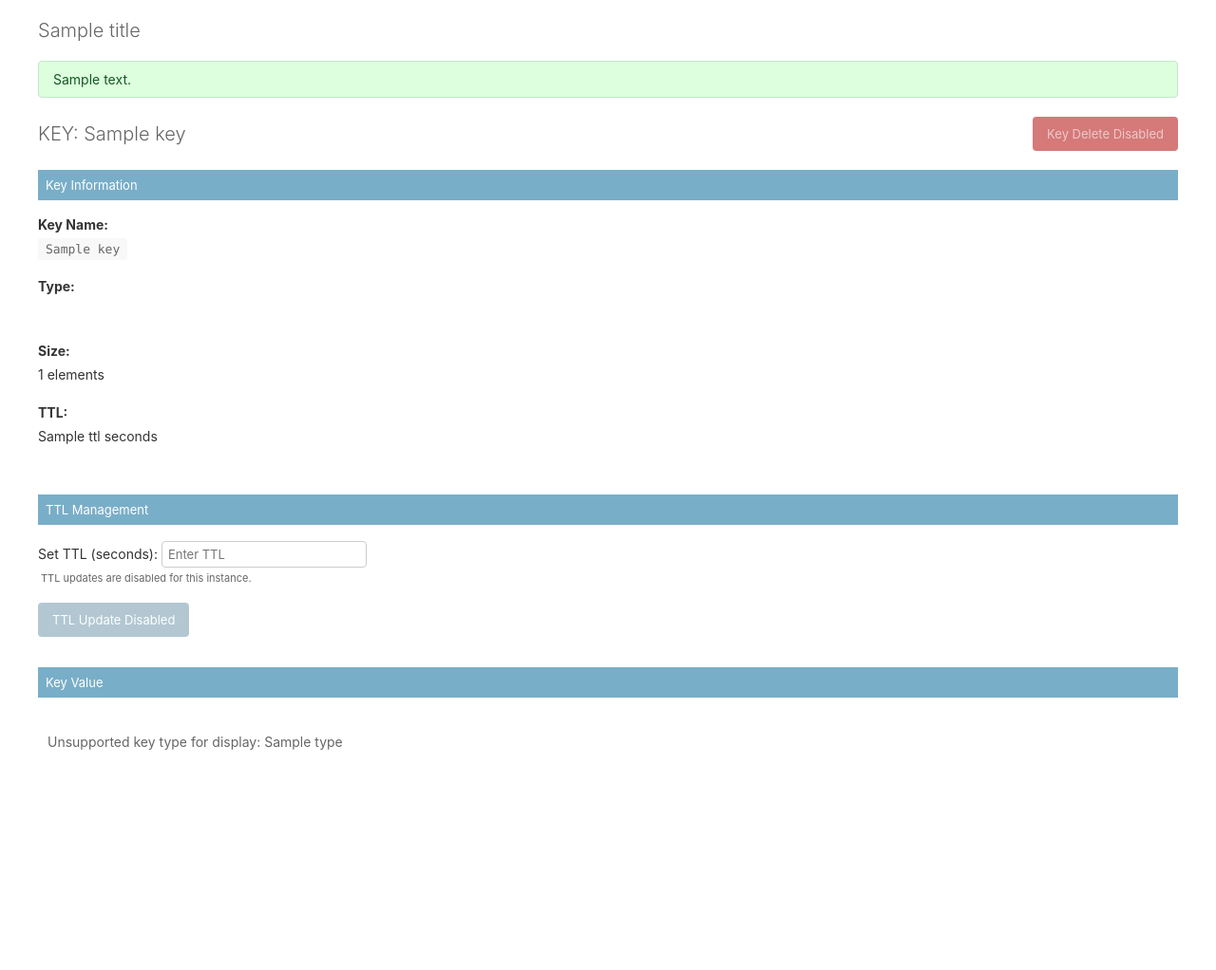
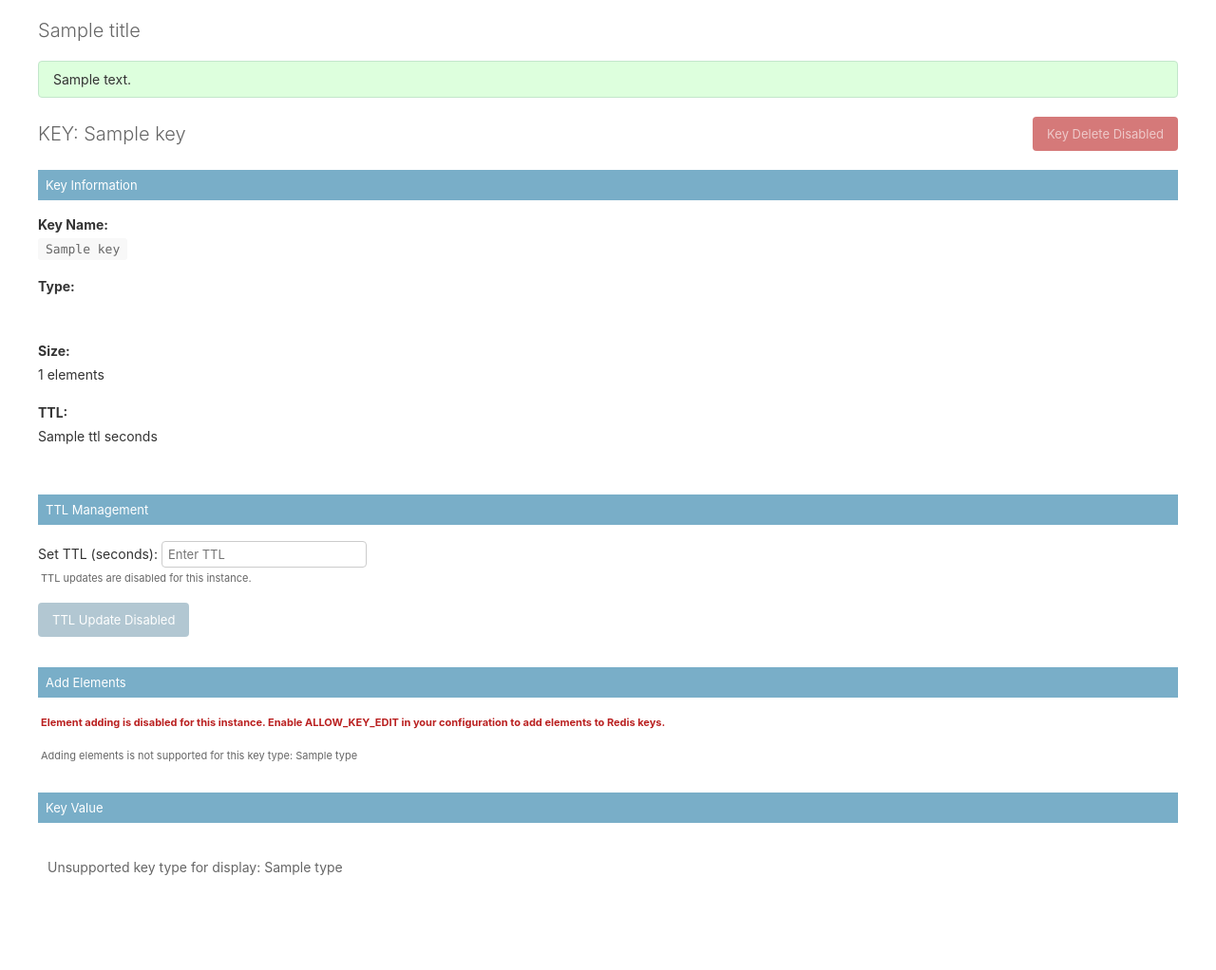
Before and after one commit to yassi/dj-redis-panel, a Django app: template dj_redis_panel/templates/admin/dj_redis_panel/key_detail.html in a window 1280 px wide. Shown: the part 86-1108 px from the top of the page at 95% size. Before the commit the page ends 876 px from the top, so only its background shows below. Run offline with Django 4.2, Linux system fonts and the light colour scheme; the template is opened without the code that fills it: most values are stand-ins (such as "Sample title", 1, 10 or a date in 2020).

Commit message:
add new section for adding new values to collections

```diff
--- a/dj_redis_panel/templates/admin/dj_redis_panel/key_detail.html
+++ b/dj_redis_panel/templates/admin/dj_redis_panel/key_detail.html
@@ -133,6 +133,9 @@
             {% endif %}
         </fieldset>
 
+        <!-- Add Elements Section -->
+        {% include "admin/dj_redis_panel/key_detail_add.html" %}
+
         <!-- Key Value Display and Editing -->
         <fieldset class="module">
             <h2>{% trans 'Key Value' %}</h2>
--- /dev/null
+++ b/dj_redis_panel/templates/admin/dj_redis_panel/key_detail_add.html
@@ -0,0 +1,120 @@
+{% load i18n %}
+{# Add elements template for all key types #}
+
+<fieldset class="module aligned">
+    <h2>{% trans 'Add Elements' %}</h2>
+    <br>
+
+    {% if not allow_key_edit %}
+    <div class="form-row">
+        <div class="help" style="color: #ba2121; font-weight: bold;">
+            {% trans 'Element adding is disabled for this instance. Enable ALLOW_KEY_EDIT in your configuration to add elements to Redis keys.' %}
+        </div>
+    </div>
+    <br>
+    {% endif %}
+
+    {% if key_data.type == "string" %}
+    <!-- String keys don't support adding elements -->
+    <div class="form-row">
+        <div class="help">
+            {% trans 'String keys do not support adding elements. Use the value editing section to modify the string content or add a new key and string value.' %}
+        </div>
+    </div>
+
+    {% elif key_data.type == "list" %}
+    <!-- List: Add item to start or end -->
+    <form method="post">
+        {% csrf_token %}
+        <input type="hidden" name="action" value="add_list_item">
+        <div class="form-row">
+            <div class="field-box">
+                <label for="new_value">{% trans 'Value:' %}</label>
+                <input type="text" id="new_value" name="new_value" required class="vTextField" {% if not allow_key_edit %}disabled{% endif %}>
+                <div class="help">{% trans 'Enter the value to add to the list.' %}</div>
+            </div>
+            <div class="field-box">
+                <label for="position">{% trans 'Position:' %}</label>
+                <select id="position" name="position" class="vSelect" {% if not allow_key_edit %}disabled{% endif %}>
+                    <option value="end">{% trans 'End of list (RPUSH)' %}</option>
+                    <option value="start">{% trans 'Start of list (LPUSH)' %}</option>
+                </select>
+                <div class="help">{% trans 'Choose where to add the new item in the list.' %}</div>
+            </div>
+        </div>
+        <div class="submit-row">
+            <input type="submit" value="{% if allow_key_edit %}{% trans 'Add to List' %}{% else %}{% trans 'Adding Disabled' %}{% endif %}" class="default" {% if not allow_key_edit %}disabled{% endif %}>
+        </div>
+    </form>
+
+    {% elif key_data.type == "set" %}
+    <!-- Set: Add member -->
+    <form method="post">
+        {% csrf_token %}
+        <input type="hidden" name="action" value="add_set_member">
+        <div class="form-row">
+            <div class="field-box">
+                <label for="new_member">{% trans 'Member:' %}</label>
+                <input type="text" id="new_member" name="new_member" required class="vTextField" {% if not allow_key_edit %}disabled{% endif %}>
+                <div class="help">{% trans 'Enter the member to add to the set. Duplicates will be ignored.' %}</div>
+            </div>
+        </div>
+        <div class="submit-row">
+            <input type="submit" value="{% if allow_key_edit %}{% trans 'Add to Set' %}{% else %}{% trans 'Adding Disabled' %}{% endif %}" class="default" {% if not allow_key_edit %}disabled{% endif %}>
+        </div>
+    </form>
+
+    {% elif key_data.type == "zset" %}
+    <!-- Sorted Set: Add member with score -->
+    <form method="post">
+        {% csrf_token %}
+        <input type="hidden" name="action" value="add_zset_member">
+        <div class="form-row">
+            <div class="field-box">
+                <label for="new_score">{% trans 'Score:' %}</label>
+                <input type="number" step="any" id="new_score" name="new_score" required class="vFloatField" {% if not allow_key_edit %}disabled{% endif %}>
+                <div class="help">{% trans 'Enter the numeric score for the member.' %}</div>
+            </div>
+            <div class="field-box">
+                <label for="new_member">{% trans 'Member:' %}</label>
+                <input type="text" id="new_member" name="new_member" required class="vTextField" {% if not allow_key_edit %}disabled{% endif %}>
+                <div class="help">{% trans 'Enter the member to add to the sorted set.' %}</div>
+            </div>
+        </div>
+        <div class="submit-row">
+            <input type="submit" value="{% if allow_key_edit %}{% trans 'Add to Sorted Set' %}{% else %}{% trans 'Adding Disabled' %}{% endif %}" class="default" {% if not allow_key_edit %}disabled{% endif %}>
+        </div>
+    </form>
+
+    {% elif key_data.type == "hash" %}
+    <!-- Hash: Add field-value pair -->
+    <form method="post">
+        {% csrf_token %}
+        <input type="hidden" name="action" value="add_hash_field">
+        <div class="form-row">
+            <div class="field-box">
+                <label for="new_field">{% trans 'Field:' %}</label>
+                <input type="text" id="new_field" name="new_field" required class="vTextField" {% if not allow_key_edit %}disabled{% endif %}>
+                <div class="help">{% trans 'Enter the field name for the hash.' %}</div>
+            </div>
+            <div class="field-box">
+                <label for="new_value">{% trans 'Value:' %}</label>
+                <input type="text" id="new_value" name="new_value" required class="vTextField" {% if not allow_key_edit %}disabled{% endif %}>
+                <div class="help">{% trans 'Enter the value for the field.' %}</div>
+            </div>
+        </div>
+        <div class="submit-row">
+            <input type="submit" value="{% if allow_key_edit %}{% trans 'Add to Hash' %}{% else %}{% trans 'Adding Disabled' %}{% endif %}" class="default" {% if not allow_key_edit %}disabled{% endif %}>
+        </div>
+    </form>
+
+    {% else %}
+    <!-- Unsupported key type -->
+    <div class="form-row">
+        <div class="help">
+            {% trans 'Adding elements is not supported for this key type:' %} {{ key_data.type }}
+        </div>
+    </div>
+    {% endif %}
+
+</fieldset>
--- a/dj_redis_panel/templates/admin/dj_redis_panel/styles.css
+++ b/dj_redis_panel/templates/admin/dj_redis_panel/styles.css
@@ -35,7 +35,7 @@
 
 .messagelist .success {
     background-color: var(--message-success-bg, #d4edda);
-    color: var(--message-success-fg, #155724);
+    color: var(--body-fg, #155724);
     border-color: var(--message-success-border, #c3e6cb);
 }
 
```
Also changed, not shown: dj_redis_panel/redis_utils.py (+142 -0 lines), dj_redis_panel/views.py (+134 -0 lines).
